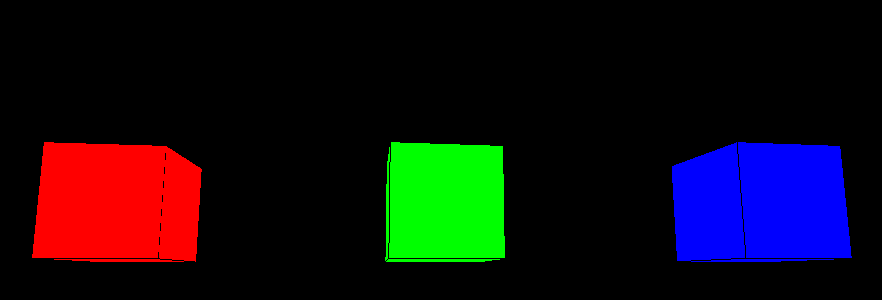
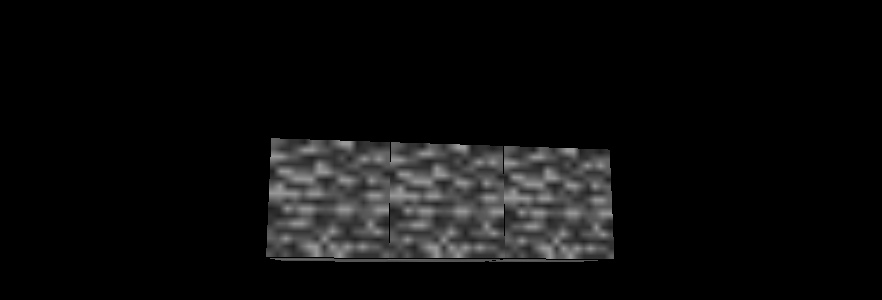
Before and after one commit to nilknow/MyCraft, a plain HTML site: page index.html in a window 1280 px wide. Shown: the part 192-492 px from the top of the page, without its empty margins (200-1082 px from the left). Drawn offline with nearby package versions, Linux system fonts and the light colour scheme.

Commit message:
add bedrock texture

```diff
--- a/index.html
+++ b/index.html
@@ -30,9 +30,11 @@
     document.body.appendChild(renderer.domElement);
 
     // Cube
+    const textureLoader = new THREE.TextureLoader();
+    const texture = textureLoader.load('asset/img/bedrock.png');
     function createCube(color, positionX) {
         const geometry = new THREE.BoxGeometry();
-        const material = new THREE.MeshBasicMaterial({color: color});
+        const material = new THREE.MeshBasicMaterial({map: texture});
         let cube = new THREE.Mesh(geometry, material);
         cube.position.x = positionX
         return cube;
@@ -47,29 +49,24 @@
         return line;
     }
 
-    const cubes = [];
-    const edgesList = [];
-    const positionXs = [-3, 0, 3];
+    // Group
+    const group=new THREE.Group();
+    const positionXs = [-1, 0, 1];
     const colors = [0xff0000, 0x00ff00, 0x0000ff]
     positionXs.forEach((pos, index) => {
         const cube = createCube(colors[index], pos);
         const edges = createEdges(cube.geometry, pos);
-        cubes.push(cube);
-        edgesList.push(edges)
-        scene.add(cube);
-        scene.add(edges);
+        group.add(cube);
+        group.add(edges);
     });
+    scene.add(group)
 
     // Animation loop
     function animate() {
         requestAnimationFrame(animate);
 
-        cubes.forEach((cube, index) => {
-            cube.rotation.x += 0.01;
-            cube.rotation.y += 0.01;
-            edgesList[index].rotation.x += 0.01;
-            edgesList[index].rotation.y += 0.01;
-        })
+        group.rotation.x += 0.01;
+        group.rotation.y += 0.01;
 
         renderer.render(scene, camera);
     }
```
Also changed, not shown: asset/img/bedrock.png (added).
